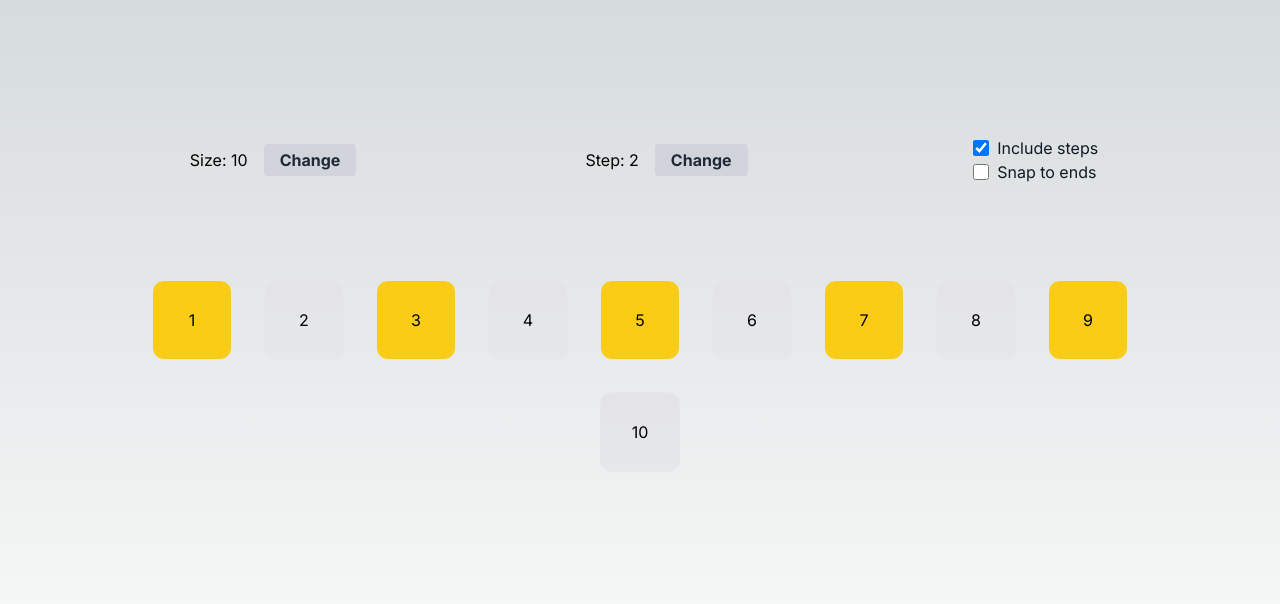
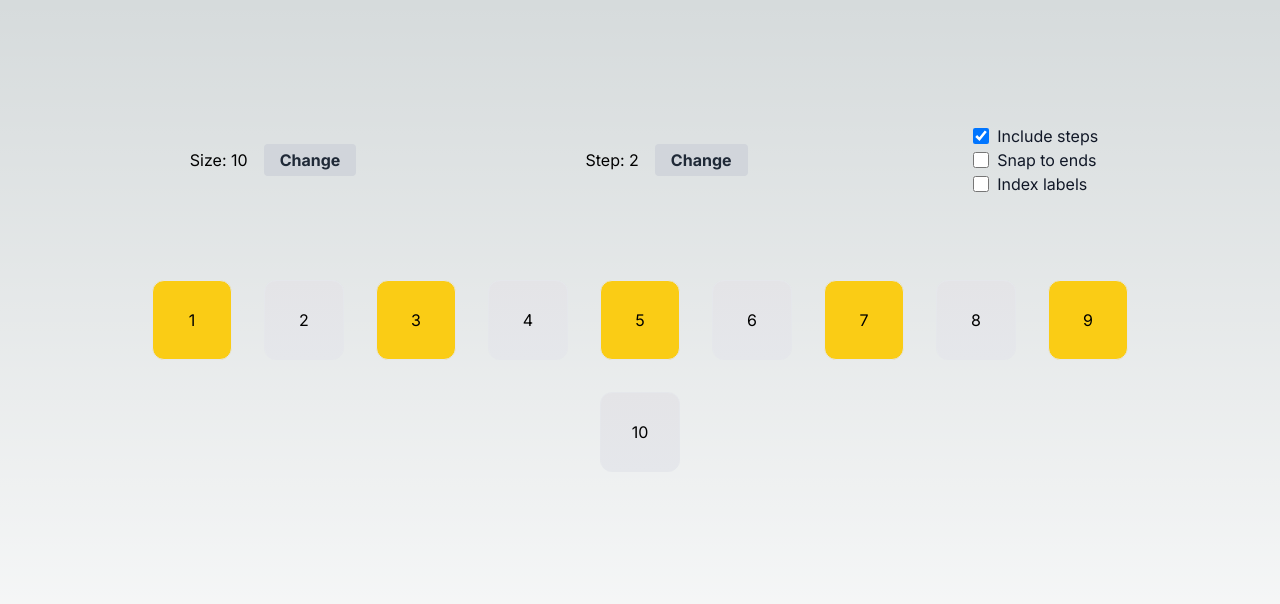
Before and after one commit to Fayhen/distributed-picker, a Next.js app: page / in a window 1280 px wide. Shown: the top 604 px of the page. Built offline with nearby package versions, Linux system fonts and the light colour scheme.

Commit message:
feat: label display modes

```diff
--- a/app/models.ts
+++ b/app/models.ts
@@ -26,6 +26,12 @@ export type RangeData = {
    * are picked or skipped.
    */
   includeStep: boolean
+  /**
+   * Index label displaying flag. Controls where the range labels
+   * shown on the UI either corresponds to array indexes or cardinal
+   * numbers.
+   */
+  indexLabels: boolean
   /**
    * Computed range. A integer array generated through the `size`
    * property.
@@ -76,6 +82,16 @@ export type StepInclusionActionData = {
 }
 
 /**
+ * Label display mode action data. Sets the `indexLabels` range
+ * property.
+ */
+export type LabelModeActionData = {
+  type: 'setIndexedLabels'
+  value: boolean
+}
+
+/**
  * Valid reducer actions.
  */
-export type ActionData = SizeActionData | StepActionData | StepInclusionActionData | SnapActionData
+export type ActionData = SizeActionData | StepActionData |
+  StepInclusionActionData | SnapActionData |LabelModeActionData
--- a/app/page.tsx
+++ b/app/page.tsx
@@ -44,6 +44,13 @@ export default function Home() {
     dispatch({
       type: 'setStepInclusion',
       value: !data.includeStep
+    })
+  }
+
+  function handleToggleLabelMode () {
+    dispatch({
+      type: 'setIndexedLabels',
+      value: !data.indexLabels
     })
   }
 
@@ -109,10 +116,9 @@ export default function Home() {
   }
 
   function RangeBoxes () {
-    const range = Array.from(Array(data.size).keys())
     return data.range.map((index) => {
       const paint = data.indexes.includes(index)
-      return <div key={index}>{RangeBox({ label: `${index + 1}`, paint })}</div>
+      return <div key={index}>{RangeBox({ label: data.indexLabels ? `${index}` : `${index + 1}`, paint })}</div>
     })
   }
 
@@ -143,6 +149,10 @@ export default function Home() {
             <input id="snap-checkbox" type="checkbox" onChange={handleToggleSnap} className="cursor-pointer w-4 h-4 text-blue-600 bg-gray-100 border-gray-300 rounded-md dark:ring-offset-gray-800 focus:ring-2 dark:bg-gray-700 dark:border-gray-600"></input>
             <label htmlFor="snap-checkbox" className="cursor-pointer ms-2 text-gray-900 dark:text-gray-300">Snap to ends</label>
           </div>
+          <div className="flex items-center cursor-pointer">
+            <input id="snap-checkbox" type="checkbox" defaultChecked={data.indexLabels} onChange={handleToggleLabelMode} className="cursor-pointer w-4 h-4 text-blue-600 bg-gray-100 border-gray-300 rounded-md dark:ring-offset-gray-800 focus:ring-2 dark:bg-gray-700 dark:border-gray-600"></input>
+            <label htmlFor="snap-checkbox" className="cursor-pointer ms-2 text-gray-900 dark:text-gray-300">Index labels</label>
+          </div>
         </div>
       </div>
 
--- a/app/reducers.ts
+++ b/app/reducers.ts
@@ -114,11 +114,12 @@ function computeDistribution (data: RangeData): RangeData {
  */
 export function getDefaultRange (): RangeData {
   return computeDistribution({
+    snap: false,
     size: 10,
     displayedStep: 2,
     internalStep: 2,
     includeStep: true,
-    snap: false,
+    indexLabels: false,
     range: [],
     indexes: []
   })
@@ -187,6 +188,15 @@ function setRangeProperties(data: RangeData, action: ActionData): RangeData {
         snap: action.value
       }
     }
+    case 'setIndexedLabels': {
+      if (action.value === data.indexLabels) {
+        return data
+      }
+      return {
+        ...data,
+        indexLabels: action.value
+      }
+    }
     default: {
       console.error(`Invalid action data: ${action}`)
       throw new Error('Invalid action data.')
@@ -204,6 +214,7 @@ function setRangeProperties(data: RangeData, action: ActionData): RangeData {
  */
 export function distributorReducer(data: RangeData, action: ActionData): RangeData {
   let newRange = setRangeProperties(data, action)
+  // TODO: Prevent recomputing if the state has not changed.
   newRange = computeDistribution(newRange)
   return newRange
 }
```
